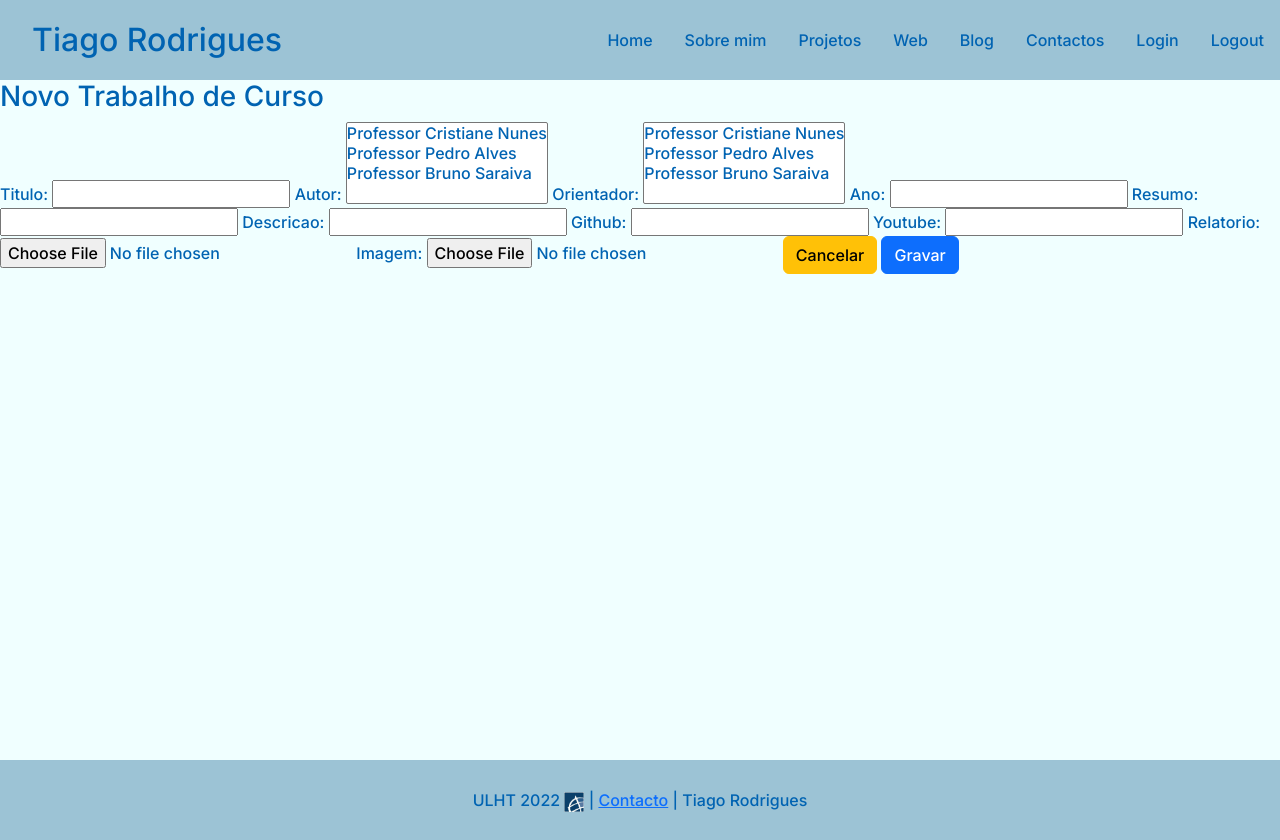
After one commit to Tiago-22004242/Portfolio_a2204242, a Django app: page /trabalho_novo/ in a window 1280 px wide. The commit adds this page. Run offline with Django 4.2, Linux system fonts and the light colour scheme; data comes from the database, SQL or seed files in the repository; parts of the project's set-up code (start-up, migrations or seed data) failed here and were passed over.

Commit message:
Trabalho de Curso

```diff
--- a/portfolio/forms.py
+++ b/portfolio/forms.py
@@ -1,5 +1,5 @@
 from django import forms
-from .models import Post, Projeto, Comentarios
+from .models import Post, Projeto, Comentarios, TrabalhoCurso
 
 
 class PostForm(forms.ModelForm):
@@ -35,3 +35,8 @@ class ComentarioForm(forms.ModelForm):
     class Meta:
         model = Comentarios
         fields = '__all__'
+
+class TrabalhoForm(forms.ModelForm):
+    class Meta:
+        model = TrabalhoCurso
+        fields = '__all__'
--- a/portfolio/models.py
+++ b/portfolio/models.py
@@ -53,7 +53,7 @@ class Tecnologia(models.Model):
 
 class TrabalhoCurso(models.Model):
     titulo = models.CharField(max_length=30)
-    autor = models.ForeignKey(Pessoa,on_delete=models.CASCADE)
+    autor = models.ManyToManyField(Pessoa,related_name='Autor')
     orientador = models.ManyToManyField(Pessoa,related_name='Orientador')
     ano = models.IntegerField()
     resumo = models.CharField(max_length=100)
@@ -61,6 +61,7 @@ class TrabalhoCurso(models.Model):
     github = models.URLField(blank=True)
     youtube = models.URLField(blank=True)
     relatorio = models.FileField(upload_to='trabalhos/')
+    imagem = models.ImageField(upload_to='trabalhos/',default='')
 
     def __str__(self):
         return self.titulo
--- a/portfolio/templates/portfolio/projetos.html
+++ b/portfolio/templates/portfolio/projetos.html
@@ -90,6 +90,7 @@
         <p>
             Titulo : {{trabalho.titulo}}
         </p>
+         <img src="{{trabalho.imagem.url}} " width="250" height="250" class="rounded mx-auto d-block">
         <p>
             Autores:
         </p>
@@ -133,6 +134,13 @@
         {% endif %}
         <a href="{{trabalho.relatorio.url}}">Relatorio</a>
         {% endfor %}
+        {% if request.user.is_authenticated %}
+        <a href="{% url 'portfolio:trabalho_edita' trabalho.id %}" class="btn btn-warning">Editar</a>
+        {% endif %}
+    </div>
+    <div class="novoPost">
+    Pretende Adicionar um novo Trabalho de Curso?
+    <a href="{% url 'portfolio:trabalho_novo' %}" class="btn btn-info btn-block">Carregue Aqui</a>
     </div>
 </div>
 {% endblock %}
--- /dev/null
+++ b/portfolio/templates/portfolio/trabalho_novo.html
@@ -0,0 +1,11 @@
+{% extends 'portfolio/projetos.html' %}
+{% load static %}
+{% block main %}
+<h3>Novo Trabalho de Curso</h3>
+    <form method="POST" enctype="multipart/form-data">
+        {% csrf_token %}
+        {{ form }}
+        <a href="{% url 'portfolio:projetos' %}" role="button" class="btn btn-warning">Cancelar</a>
+        <input type="submit" value="Gravar" class="btn btn-primary">
+    </form>
+{% endblock %}
--- a/portfolio/urls.py
+++ b/portfolio/urls.py
@@ -22,4 +22,7 @@ urlpatterns = [
     path('comentario_novo/', views.novo_comentario_view, name='comentario_novo'),
     path('comentario_edita/<int:comentario_id>', views.edita_comentario_view,name='comentario_edita'),
     path('comentario_apaga/<int:comentario_id>', views.apaga_comentario_view,name='comentario_apaga'),
+    path('trabalho_novo/', views.novo_trabalho_view, name='trabalho_novo'),
+    path('trabalho_edita/<int:trabalho_id>', views.edita_trabalho_view,name='trabalho_edita'),
+    path('trabalho_apaga/<int:trabalho_id>', views.apaga_trabalho_view,name='trabalho_apaga'),
 ]
--- a/portfolio/views.py
+++ b/portfolio/views.py
@@ -6,7 +6,7 @@ from matplotlib import pyplot as plt
 import datetime
 from .models import Post, Escola, Cadeira, Pessoa, Certificado, Competencia, Linguagem, PontuacaoQuizz, Projeto, \
     Tecnologia, TrabalhoCurso, Laboratorio, Noticia, Comentarios, Interesse
-from .forms import PostForm, ProjetoForm, ComentarioForm
+from .forms import PostForm, ProjetoForm, ComentarioForm, TrabalhoForm
 from django.shortcuts import render
 from django.urls import reverse
 
@@ -229,3 +229,31 @@ def edita_comentario_view(request, comentario_id):
 def apaga_comentario_view(request, comentario_id):
     Comentarios.objects.get(id=comentario_id).delete()
     return HttpResponseRedirect(reverse('portfolio:web'))
+
+def novo_trabalho_view(request):
+    if request.method == 'POST':
+        form = TrabalhoForm(request.POST,request.FILES)
+        if form.is_valid():
+            form.save()
+            return HttpResponseRedirect(reverse('portfolio:projetos'))
+    form = TrabalhoForm()
+    context = {'form': form}
+    return render(request, 'portfolio/trabalho_novo.html', context)
+
+@login_required
+def edita_trabalho_view(request, trabalho_id):
+    post = TrabalhoCurso.objects.get(id=trabalho_id)
+    if request.method == 'POST':
+        form = TrabalhoForm(request.POST,request.FILES,instance=post)
+        if form.is_valid():
+            form.save()
+            return HttpResponseRedirect(reverse('portfolio:projetos'))
+    else:
+        form = TrabalhoForm(instance=post)
+    context = {'form': form, 'trabalho_id': trabalho_id}
+    return render(request, 'portfolio/trabalho_edita.html', context)
+
+
+def apaga_trabalho_view(request, trabalho_id):
+    TrabalhoCurso.objects.get(id=trabalho_id).delete()
+    return HttpResponseRedirect(reverse('portfolio:projetos'))
```
Also changed, not shown: portfolio/templates/portfolio/trabalho_edita.html (added, +12 -0 lines).
